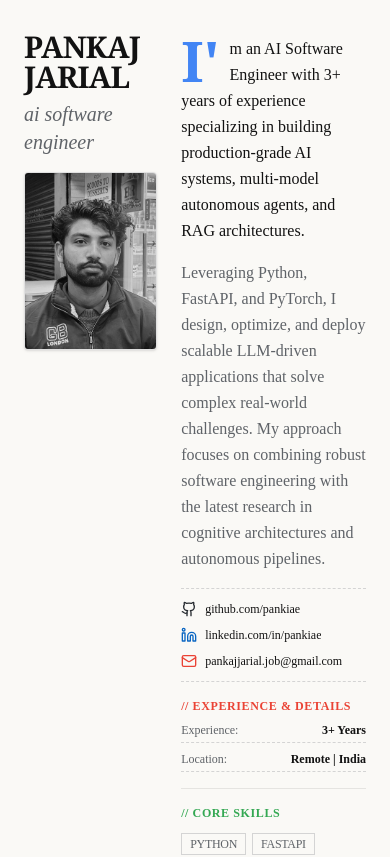
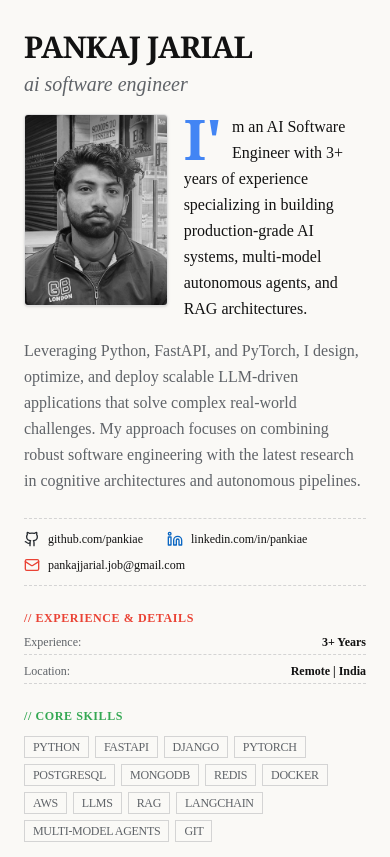
Before and after one commit to pankiae/pankiae.github.io, a Next.js app: page / in a window 390 px wide. Shown: the top 857 px of the page. Built offline with nearby package versions, Linux system fonts and the light colour scheme.

Commit message:
feat: add hero section component with profile details, skills, and contact links

```diff
--- a/src/components/sections/Hero.jsx
+++ b/src/components/sections/Hero.jsx
@@ -19,11 +19,12 @@ export function Hero() {
                     initial={{ opacity: 0, y: 30 }}
                     animate={{ opacity: 1, y: 0 }}
                     transition={{ duration: 0.6 }}
-                    className="grid grid-cols-12 gap-4 sm:gap-8 lg:gap-12 items-start"
+                    className="flow-root md:grid md:grid-cols-12 gap-8 lg:gap-12 items-start"
                 >
-                    {/* Left Column (5 cols on mobile, 4 on desktop): Name, Title, and Profile Pic */}
-                    <div className="col-span-5 md:col-span-4 space-y-4 md:space-y-6">
-                        <div className="space-y-2">
+                    {/* Left Column Wrapper - contents style for mobile wrapper removal */}
+                    <div className="contents md:block md:col-span-4 md:space-y-6">
+                        {/* Name and Job Title Block */}
+                        <div className="space-y-2 mb-4 md:mb-0">
                             <h1 className="text-3xl sm:text-4xl md:text-5xl font-serif font-black tracking-tight leading-none text-foreground uppercase">
                                 Pankaj Jarial
                             </h1>
@@ -32,8 +33,8 @@ export function Hero() {
                             </span>
                         </div>
 
-                        {/* Profile Picture directly below Name & Title */}
-                        <div className="relative aspect-[3/4] w-full overflow-hidden border border-border bg-neutral-100 rounded-sm shadow-sm">
+                        {/* Profile Picture (Floated left on mobile, block grid element on desktop) */}
+                        <div className="float-left w-[42%] max-w-[180px] mr-4 mb-3 aspect-[3/4] overflow-hidden border border-border bg-neutral-100 rounded-sm shadow-sm md:float-none md:w-full md:max-w-none md:mr-0 md:mb-0">
                             <img
                                 src="/images/profile/IMG_8013~2.JPG"
                                 alt="Pankaj Jarial Profile"
@@ -42,10 +43,10 @@ export function Hero() {
                         </div>
                     </div>
 
-                    {/* Right Column (7 cols on mobile, 8 on desktop): Biography Summary, Experience Stats, and Core Skills */}
-                    <div className="col-span-7 md:col-span-8 space-y-4 md:space-y-6 md:border-l border-neutral-800/10 pl-2 md:pl-8 pt-1 md:pt-2">
-                        {/* Summary */}
-                        <div className="space-y-4 text-base md:text-lg text-muted-foreground leading-relaxed font-sans">
+                    {/* Right Column Wrapper - contents style for mobile wrapper removal */}
+                    <div className="contents md:block md:col-span-8 md:space-y-6 md:border-l border-neutral-800/10 md:pl-8 md:pt-2">
+                        {/* Summary / Biography */}
+                        <div className="space-y-4 text-base md:text-lg text-muted-foreground leading-relaxed font-sans mb-6 md:mb-0">
                             <p className="dropcap text-foreground font-medium">
                                 I&apos;m an AI Software Engineer with 3+ years of experience specializing in building production-grade AI systems, multi-model autonomous agents, and RAG architectures.
                             </p>
@@ -54,8 +55,8 @@ export function Hero() {
                             </p>
                         </div>
 
-                        {/* Social & Contact Links moved here under the Summary */}
-                        <div className="flex flex-wrap gap-x-6 gap-y-2.5 border-t border-b border-dashed border-neutral-300 py-3 font-sans text-xs sm:text-sm">
+                        {/* Social & Contact Links */}
+                        <div className="flex flex-wrap gap-x-6 gap-y-2.5 border-t border-b border-dashed border-neutral-300 py-3 font-sans text-xs sm:text-sm clear-both md:clear-none mb-6 md:mb-0">
                             <div className="flex items-center gap-2 text-muted-foreground hover:text-primary transition-colors">
                                 <Github className="w-4 h-4 shrink-0 text-[#24292e]" />
                                 <Link href="https://github.com/pankiae" target="_blank" className="hover:underline truncate text-foreground font-medium">
@@ -77,7 +78,7 @@ export function Hero() {
                         </div>
 
                         {/* Experience Specifications */}
-                        <div className="space-y-2">
+                        <div className="space-y-2 mb-6 md:mb-0">
                             <span className="text-xs font-mono uppercase tracking-wider text-secondary font-bold block">// Experience & Details</span>
                             <div className="space-y-2 font-mono text-xs sm:text-sm max-w-md">
                                 <div className="flex justify-between border-b border-dashed border-neutral-300 pb-1">
@@ -91,10 +92,10 @@ export function Hero() {
                             </div>
                         </div>
 
-                        <div className="h-px bg-neutral-800/10" />
+                        <div className="h-px bg-neutral-800/10 hidden md:block" />
 
                         {/* Core Skills */}
-                        <div className="space-y-3">
+                        <div className="space-y-3 mb-6 md:mb-0">
                             <span className="text-xs font-mono uppercase tracking-wider text-accent font-bold block">// Core Skills</span>
                             <div className="flex flex-wrap gap-1.5">
                                 {skills.map((skill) => (
```
